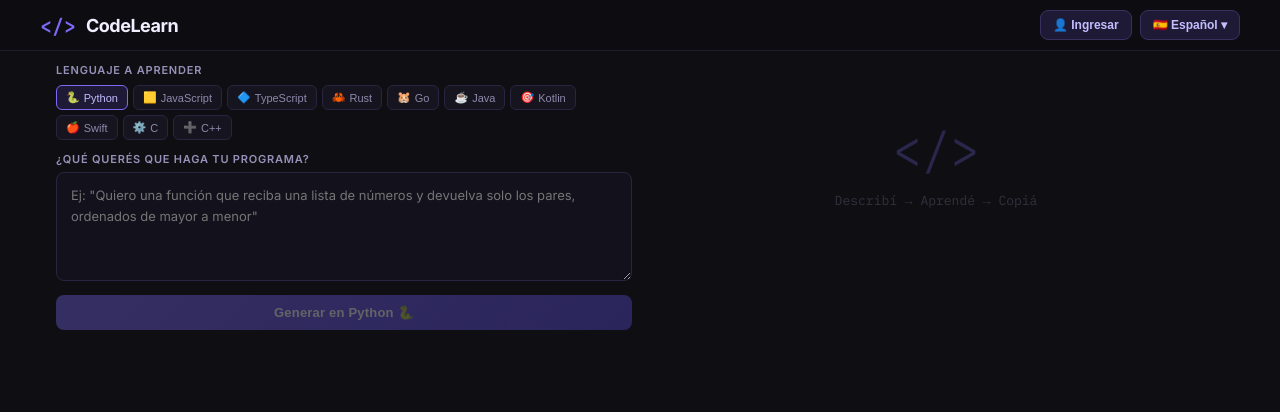
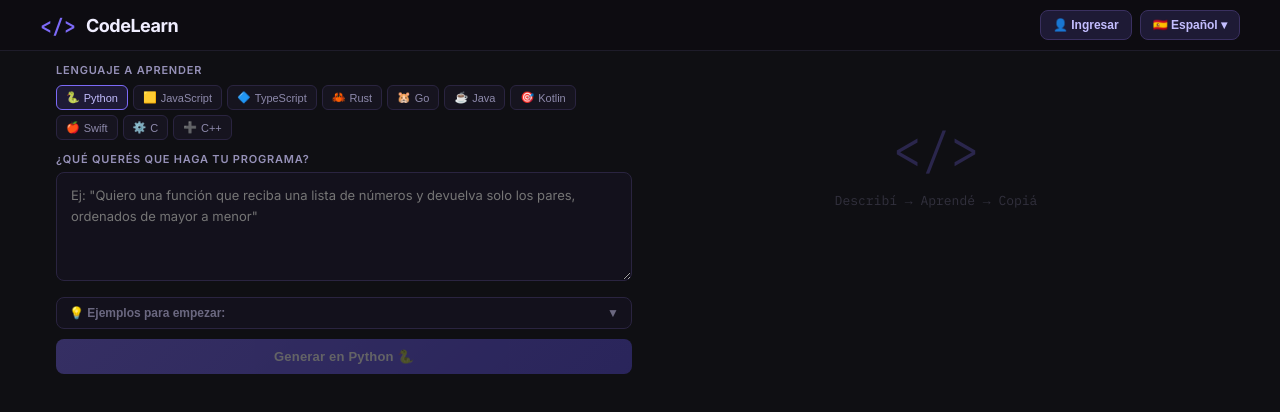
Before and after one commit to CodeLearnApp/codelearn, a React (Vite) app: page / in a window 1280 px wide. Shown: the top 412 px of the page. Built offline with nearby package versions, Linux system fonts and the light colour scheme.

Commit message:
Refactor SuggestedPrompts condition rendering

```diff
--- a/src/App.jsx
+++ b/src/App.jsx
@@ -1179,9 +1179,9 @@ Respond ONLY in this JSON (no backticks):
             <span style={styles.hint}>{t.ctrlHint}</span>
           </div>
         )}
-        {!input && !landscape && (
-          <SuggestedPrompts onSelect={setInput} setProgLang={setProgLang} t={t} />
-        )}
+        {!input && (
+  <SuggestedPrompts onSelect={setInput} setProgLang={setProgLang} t={t} />
+)}
       </div>
 
       {/* Free limit bar */}
```
